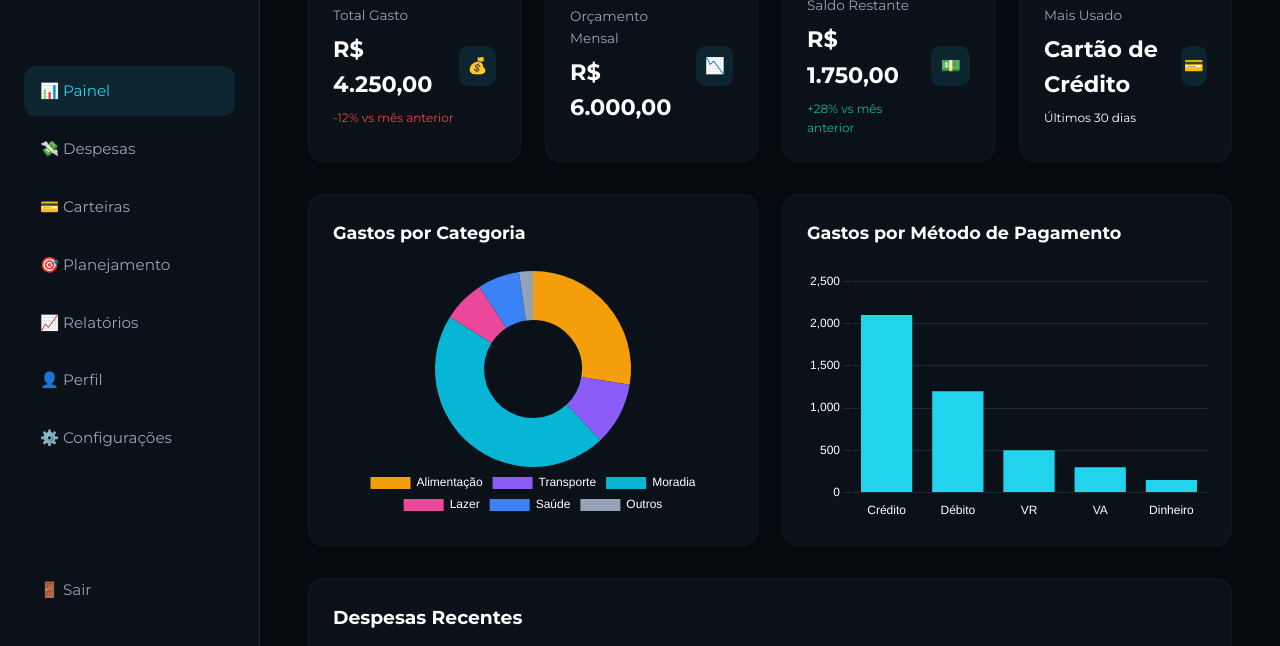
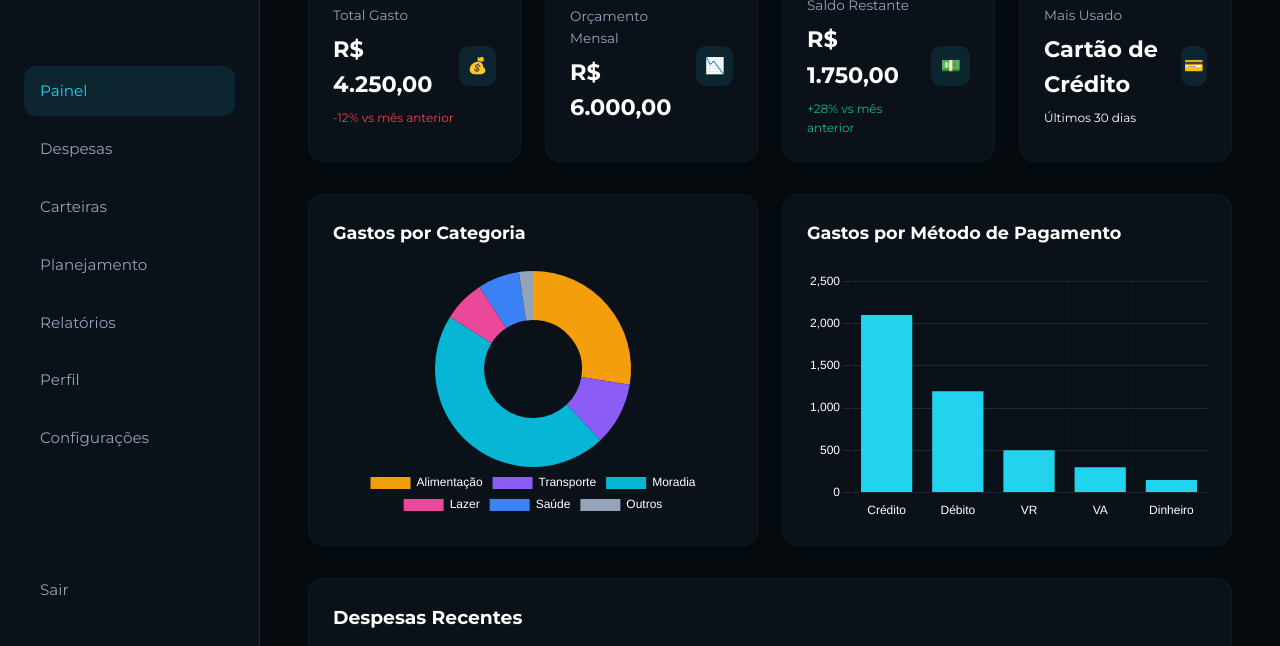
Before and after one commit to joaogabriel365/visionfinanceatualizado, a plain HTML site: page dashboard.html in a window 1280 px wide. Shown: the part 153-799 px from the top of the page. Drawn offline with nearby package versions, Linux system fonts and the light colour scheme.

Commit message:
Update dashboard.html

```diff
--- a/dashboard.html
+++ b/dashboard.html
@@ -25,17 +25,17 @@
         </div>
 
         <nav class="sidebar-nav">
-            <a href="#" class="nav-item active" id="nav-painel" onclick="showSection('painel')">📊 Painel</a>
-            <a href="#" class="nav-item" id="nav-despesas" onclick="showSection('despesas')">💸 Despesas</a>
-            <a href="#" class="nav-item" id="nav-carteiras" onclick="showSection('carteiras')">💳 Carteiras</a>
-            <a href="#" class="nav-item">🎯 Planejamento</a>
-            <a href="#" class="nav-item">📈 Relatórios</a>
-            <a href="#" class="nav-item">👤 Perfil</a>
-            <a href="#" class="nav-item">⚙️ Configurações</a>
+            <a href="#" class="nav-item active" id="nav-painel" onclick="showSection('painel')"> Painel</a>
+            <a href="#" class="nav-item" id="nav-despesas" onclick="showSection('despesas')"> Despesas</a>
+            <a href="#" class="nav-item" id="nav-carteiras" onclick="showSection('carteiras')"> Carteiras</a>
+            <a href="#" class="nav-item"> Planejamento</a>
+            <a href="#" class="nav-item"> Relatórios</a>
+            <a href="#" class="nav-item"> Perfil</a>
+            <a href="#" class="nav-item"> Configurações</a>
         </nav>
 
         <div class="sidebar-footer">
-            <a href="index.html" class="nav-item logout">🚪 Sair</a>
+            <a href="index.html" class="nav-item logout"> Sair</a>
         </div>
     </aside>
 
```
